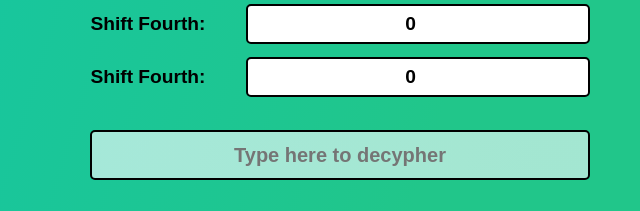
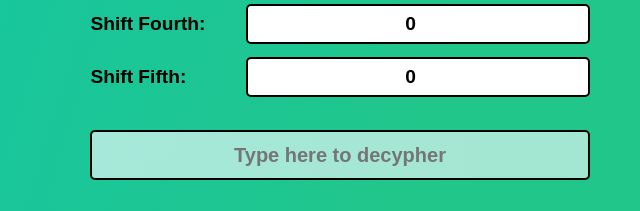
Before and after one commit to AQ-CS/Variable-Ceaser-Cypher, a plain HTML site: page index.html in a window 1280 px wide. Shown: the part 313-524 px from the top of the page, 628-1268 px from the left. Drawn offline with Linux system fonts and the light colour scheme; a web font is replaced by a local one.

Commit message:
Update index.html

```diff
--- a/index.html
+++ b/index.html
@@ -62,7 +62,7 @@
                     <input class="value" type="number" id="angle-input4" value="0" min="-1" max="26">
                 </div>
                 <div class="display fifth">
-                    <h2 id="angle-info5">Shift Fourth: </h2>
+                    <h2 id="angle-info5">Shift Fifth: </h2>
                     <input class="value" type="number" id="angle-input5" value="0" min="-1" max="26">
                 </div>
             </div>
```
